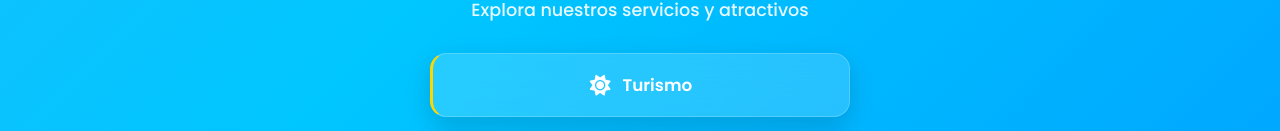
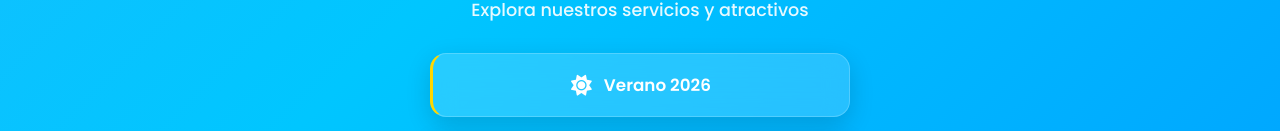
Before and after one commit to valleviejociudad/valleviejociudad.github.io, a plain HTML site: page index.html in a window 1280 px wide. Shown: the part 146-277 px from the top of the page. Drawn offline with Linux system fonts and the light colour scheme.

Commit message:
Fix typo

```diff
--- a/index.html
+++ b/index.html
@@ -303,7 +303,7 @@
     <div class="link-container">
       <a href="https://valleviejociudad.com.ar/verano2026" target="_blank">
         <i class="fas fa-sun"></i>
-        <span>Turismo</span>
+        <span>Verano 2026</span>
       </a>
       <a href="https://valleviejociudad.com.ar/turismo" target="_blank">
         <i class="fas fa-mountain"></i>
```
